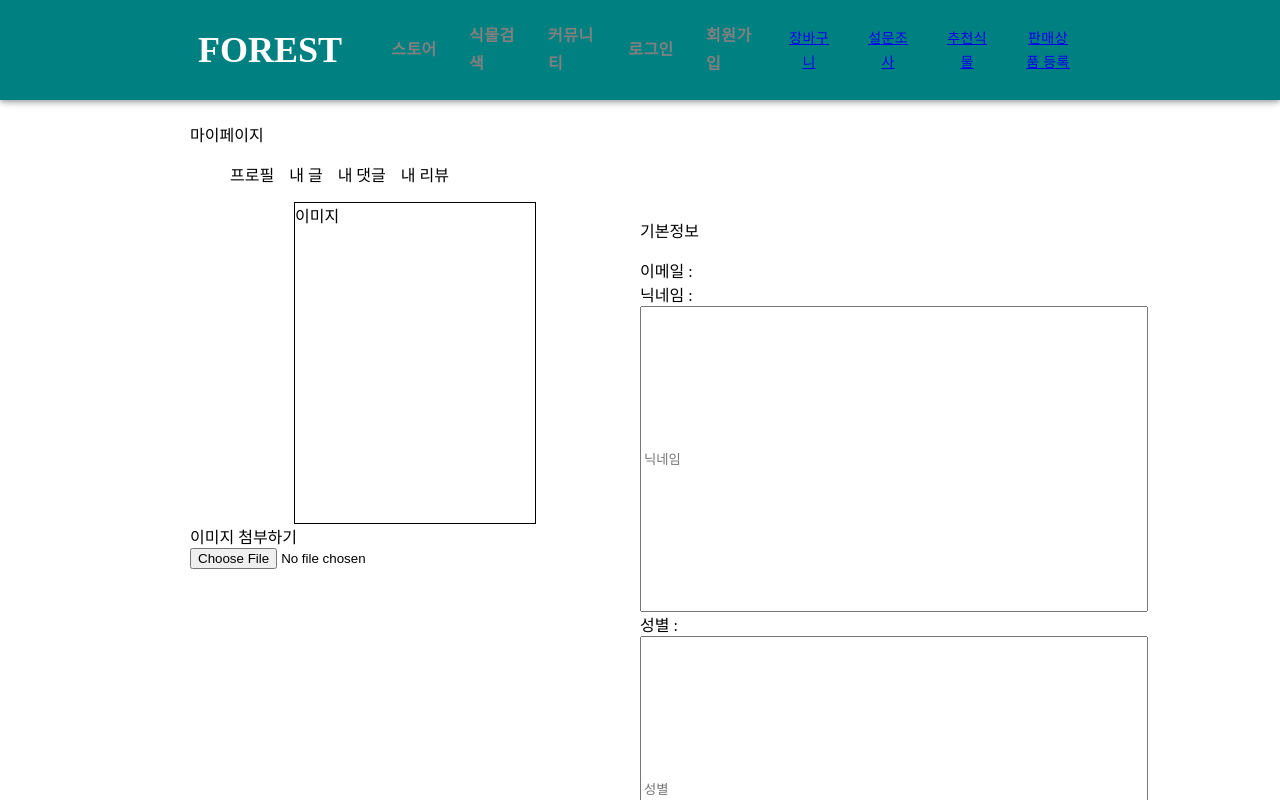
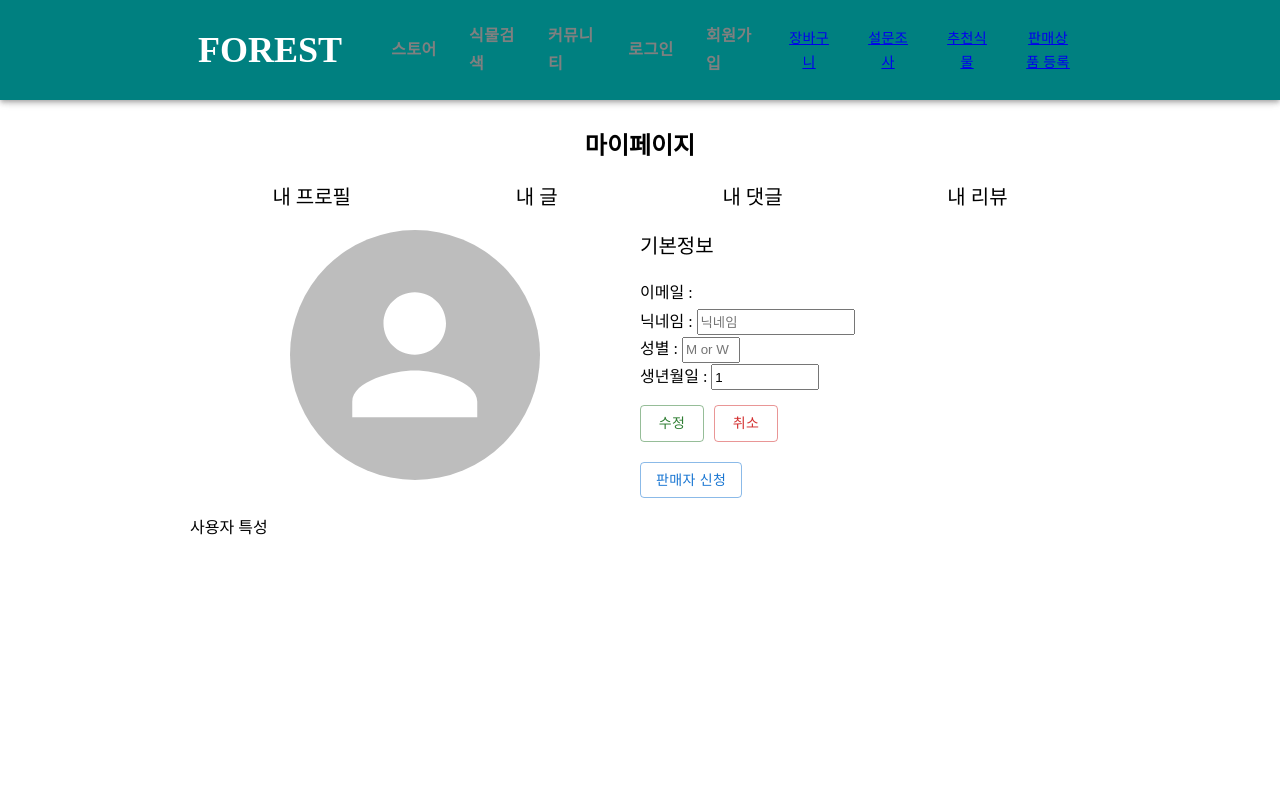
Before and after one commit to dohyung102/Forest, a React (Create React App) app in the folder frontend/: page /mypage in a window 1280 px wide. Both pictures are taken after a click on the button "프로필 수정". Shown: the top 800 px of the page. Built offline with nearby package versions, Linux system fonts and the light colour scheme; no server answers.

Commit message:
REFAC : modify_mypage

```diff
--- a/frontend/src/components/layout/MypageNavigation.js
+++ b/frontend/src/components/layout/MypageNavigation.js
@@ -1,3 +1,4 @@
+import { Grid } from '@mui/material';
 import React from 'react';
 import { useNavigate } from 'react-router-dom';
 
@@ -11,12 +12,24 @@ const MypageNavigation = () => {
 
   return (
     <div>
-      <ul className='nav-ul'>
+      <Grid
+        container
+        direction="row"
+        justifyContent="space-around"
+        alignItems="center"
+        style={{marginBottom:'20px'}}
+      >
+        <Grid onClick={() => {profileNavigate('')}} style={{fontSize:'20px'}}>내 프로필</Grid>
+        <Grid onClick={() => {profileNavigate('/posts')}} style={{fontSize:'20px'}}>내 글</Grid>
+        <Grid onClick={() => {profileNavigate('/comments')}} style={{fontSize:'20px'}}>내 댓글</Grid>
+        <Grid onClick={() => {profileNavigate('/reviews')}} style={{fontSize:'20px'}}>내 리뷰</Grid>
+      </Grid>
+      {/* <ul className='nav-ul'>
         <li onClick={() => {profileNavigate('')}}>프로필</li>
         <li onClick={() => {profileNavigate('/posts')}}>내 글</li>
         <li onClick={() => {profileNavigate('/comments')}}>내 댓글</li>
         <li onClick={() => {profileNavigate('/reviews')}}>내 리뷰</li>
-      </ul>
+      </ul> */}
     </div>
   );
 };
--- a/frontend/src/components/pages/MyComments.js
+++ b/frontend/src/components/pages/MyComments.js
@@ -33,13 +33,10 @@ const MyComments = () => {
   return (
     <Grid container>
       <Grid item md={12}>
-        <p className="mypage-title">마이페이지</p>
+        <h2 className="mypage-title">마이페이지</h2>
         <Mynav />
       </Grid>
 
-      <Grid item md={12}>
-        <p>작성한 리뷰</p>
-      </Grid>
       <div>
         {myComments.map((comment) => {
           return (
--- a/frontend/src/components/pages/MyReviews.js
+++ b/frontend/src/components/pages/MyReviews.js
@@ -32,16 +32,12 @@ const MyReviews = () => {
   }, [])
 
   return (
-    <Container maxWidth='md'>
       <Grid container>
         <Grid item md={12}>
-          <p className='mypage-title'>마이페이지</p>
+        <h2 className="mypage-title">마이페이지</h2>
           <Mynav />
         </Grid>
 
-        <Grid item md={12}>
-          <p>작성한 리뷰</p>
-        </Grid>
         <div>
           {myReview.map((review) => {
             return (
@@ -56,7 +52,6 @@ const MyReviews = () => {
           })}
         </div>
       </Grid>
-    </Container>
   );
 };
 
--- a/frontend/src/components/pages/Mypage.js
+++ b/frontend/src/components/pages/Mypage.js
@@ -1,10 +1,11 @@
 import React, { useState, useEffect } from 'react';
 import axios from 'axios';
-import { useNavigate } from 'react-router-dom';
-import { Button, Container, Grid } from '@mui/material';
+import { Link, useNavigate } from 'react-router-dom';
+import { Avatar, Button, Grid } from '@mui/material';
 
 import './Mypage.css';
 import Mynav from '../layout/MypageNavigation';
+import { fontSize } from '@mui/system';
 
 const Mypage = () => {
   const [userData, setUserData] = useState([]);
@@ -101,7 +102,7 @@ const Mypage = () => {
     e.preventDefault();
     axios({
       method: 'patch',
-      url: `http://j6d204.p.ssafy.io/api/accounts/user/`,
+      url: `http://localhost:8000/api/accounts/user/`,
       headers: {
         Authorization: `Bearer ${localStorage.getItem('token')}`,
         // "Content-Type": `multipart/form-data`
@@ -121,6 +122,9 @@ const Mypage = () => {
   };
   const linkToSeller = () => {
     navigate('/seller');
+  };
+  const linkToStore = (store_id) => {
+    navigate(`/store/${store_id}`);
   };
 
   useEffect(() => {
@@ -149,46 +153,25 @@ const Mypage = () => {
   return (
     <Grid container>
       <Grid item md={12}>
-        <p className="mypage-title">마이페이지</p>
+        <h2 className="mypage-title">마이페이지</h2>
         <Mynav />
       </Grid>
-      <Grid item md={6}>
-        {profileImage ? (
-          image ? (
-            <div className="mypage-flex">
-              <img className="mypage-img" alt="upload_img" src={preview} />
-              <div>
-                <button onClick={addFile}>수정</button>
-                <button onClick={deleteFile}>삭제</button>
-              </div>
-            </div>
-          ) : (
-            <div className="mypage-flex">
-              <img className="mypage-img" alt="upload_img" src={profileImage} />
-            </div>
-          )
-        ) : (
-          <div className="mypage-img">이미지</div>
-        )}
-        <form>
-          <label htmlFor="image">이미지 첨부하기 </label>
-          <input
-            type="file"
-            name="image"
-            accept="image/*"
-            onChange={loadFile}
-          />
-        </form>
+      <Grid item container md={6} justifyContent='center'>
+      <Avatar
+        alt=""
+        src={profileImage}
+        sx={{ width: '250px', height: '250px' }}
+      />
       </Grid>
       <Grid item md={6}>
-        <p>기본정보</p>
+        <div style={{fontSize:'20px', marginBottom:'20px'}}>기본정보</div>
+
         {/* 반복문으로 어떻게 출력 못할까? */}
 
         {edit ? (
           <form>
-            <div>
+            <div style={{marginBottom:'5px'}}>
               <label htmlFor="email_input">이메일 : </label>
-              {/* <input type='email' name='email_input' value={email} onChange={ emailHandle } placeholder='이메일' /> */}
               {userData.email}
             </div>
             <div>
@@ -199,6 +182,7 @@ const Mypage = () => {
                 value={nickname}
                 onChange={nicknameHandle}
                 placeholder="닉네임"
+                style={{height:'20px', width:'150px'}}
               />
             </div>
             <div>
@@ -208,101 +192,58 @@ const Mypage = () => {
                 name="gender_input"
                 value={gender}
                 onChange={genderHandle}
-                placeholder="성별"
+                placeholder="M or W"
+                style={{height:'20px', width:'50px'}}
               />
             </div>
-            <div>
+            <div style={{marginBottom:'15px'}}>
               <label htmlFor="birth_input">생년월일 : </label>
               <input
                 type="text"
                 name="birth_input"
                 value={birthday || ''}
                 onChange={birthdayHandle}
-                placeholder="생년월일"
+                placeholder="YYYY-MM-DD"
+                style={{height:'20px', width:'100px'}}
               />
             </div>
-            <div>
-              <label htmlFor="pw_input">비밀번호 : </label>
-              <input
-                type="password"
-                name="pw_input"
-                value={pw}
-                onChange={pwHandle}
-                placeholder="비밀번호"
-              />
-            </div>
-            <Button onClick={editProfile}>수정</Button>
-            <Button onClick={() => setEdit((edit) => !edit)}>취소</Button>
+            <Button onClick={editProfile} variant="outlined" color='success' style={{marginBottom:'20px', marginRight:'10px'}}>수정</Button>
+            <Button onClick={() => setEdit((edit) => !edit)} variant="outlined" color='error' style={{marginBottom:'20px'}}>취소</Button>
           </form>
         ) : (
           <div>
-            <div>
+            <div style={{marginBottom:'5px'}}>
               <label htmlFor="email_input">이메일 : </label>
               {userData.email}
             </div>
-            <div>
+            <div style={{marginBottom:'5px'}}>
               <label htmlFor="nickname_input">닉네임 : </label>
               {userData.nickname}
             </div>
-            <div>
+            <div style={{marginBottom:'5px'}}>
               <label htmlFor="gender_input">성별 : </label>
               {userData.gender}
             </div>
-            <div>
+            <div style={{marginBottom:'15px'}}>
               <label htmlFor="birth_input">생년월일 : </label>
               {userData.birthday}
             </div>
-            <Button onClick={() => setEdit((edit) => !edit)}>
+            <Button onClick={() => setEdit((edit) => !edit)} variant="outlined" style={{marginBottom:'20px'}}>
               프로필 수정
             </Button>
           </div>
         )}
-
-        {editPW ? (
-          <form>
-            <div>
-              <label htmlFor="oriPW_input">현재비밀번호 : </label>
-              <input
-                type="password"
-                name="oriPW_input"
-                value={originalPW}
-                onChange={originalPWHandle}
-                placeholder="현재비밀번호"
-                autoComplete="on"
-              />
-            </div>
-            <div>
-              <label htmlFor="newPW_input">새 비밀번호 : </label>
-              <input
-                type="password"
-                name="newPW_input"
-                value={newPW}
-                onChange={newPWHandle}
-                placeholder="새비밀번호"
-                autoComplete="on"
-              />
-            </div>
-            <div>
-              <label htmlFor="newPWConfirm_input">비밀번호확인 : </label>
-              <input
-                type="password"
-                name="newPWConfirm_input"
-                value={newPWConfirm}
-                onChange={newPWConfirmHandle}
-                placeholder="비밀번호확인"
-                autoComplete="on"
-              />
-            </div>
-            <Button onClick={editPassword}>수정</Button>
-            <Button onClick={() => setEditPW((editPW) => !editPW)}>취소</Button>
-          </form>
-        ) : (
-          <Button onClick={() => setEditPW((editPW) => !editPW)}>
-            비밀번호 변경
-          </Button>
+        {userData.role ? (
+          userData.store_set ? (
+            <Link to={`/store/${userData.store_set}`} style={{ textDecoration: 'none' }}>
+              <Button variant="outlined">내 스토어 보기</Button>
+            </Link>
+          ) : (
+            <Button onClick={linkToSeller} variant="outlined">스토어 등록</Button>
+          )
+            ) : (
+          <Button onClick={linkToSellerAuth} variant="outlined">판매자 신청</Button>
         )}
-        <Button onClick={linkToSellerAuth}>판매자 신청</Button>
-        <Button onClick={linkToSeller}>스토어 등록</Button>
       </Grid>
       <Grid item md={12}>
         <p>사용자 특성</p>
--- a/frontend/src/components/pages/Myposts.js
+++ b/frontend/src/components/pages/Myposts.js
@@ -35,12 +35,8 @@ const MyPosts = () => {
   return (
     <Grid container>
       <Grid item md={12}>
-        <p className="mypage-title">마이페이지</p>
+      <h2 className="mypage-title">마이페이지</h2>
         <Mynav />
-      </Grid>
-
-      <Grid item md={12}>
-        <p>작성한 게시글</p>
       </Grid>
       <div>
         {myPost.map((post) => {
--- a/frontend/src/components/pages/Post.js
+++ b/frontend/src/components/pages/Post.js
@@ -25,7 +25,7 @@ const Post = () => {
   const [content, setContent] = useState('');
   const [preview, setPreview] = useState('');
   const [image, setImage] = useState('');
-  const formData = new FormData();
+
   const params = useParams();
   // console.log(params)
 
@@ -84,9 +84,13 @@ const Post = () => {
   }, [getPost, edit]);
 
   const editPost = (event) => {
+    const formData = {}
+    if (image) {
+      const formData = new FormData();
+      formData.append('image', image);
+    }
     formData.append('title', title);
     formData.append('content', content);
-    formData.append('image', image);
     event.preventDefault();
 
     axios({
```
Also changed, not shown: 1 other file (tests, documents, lock files or other folders).
